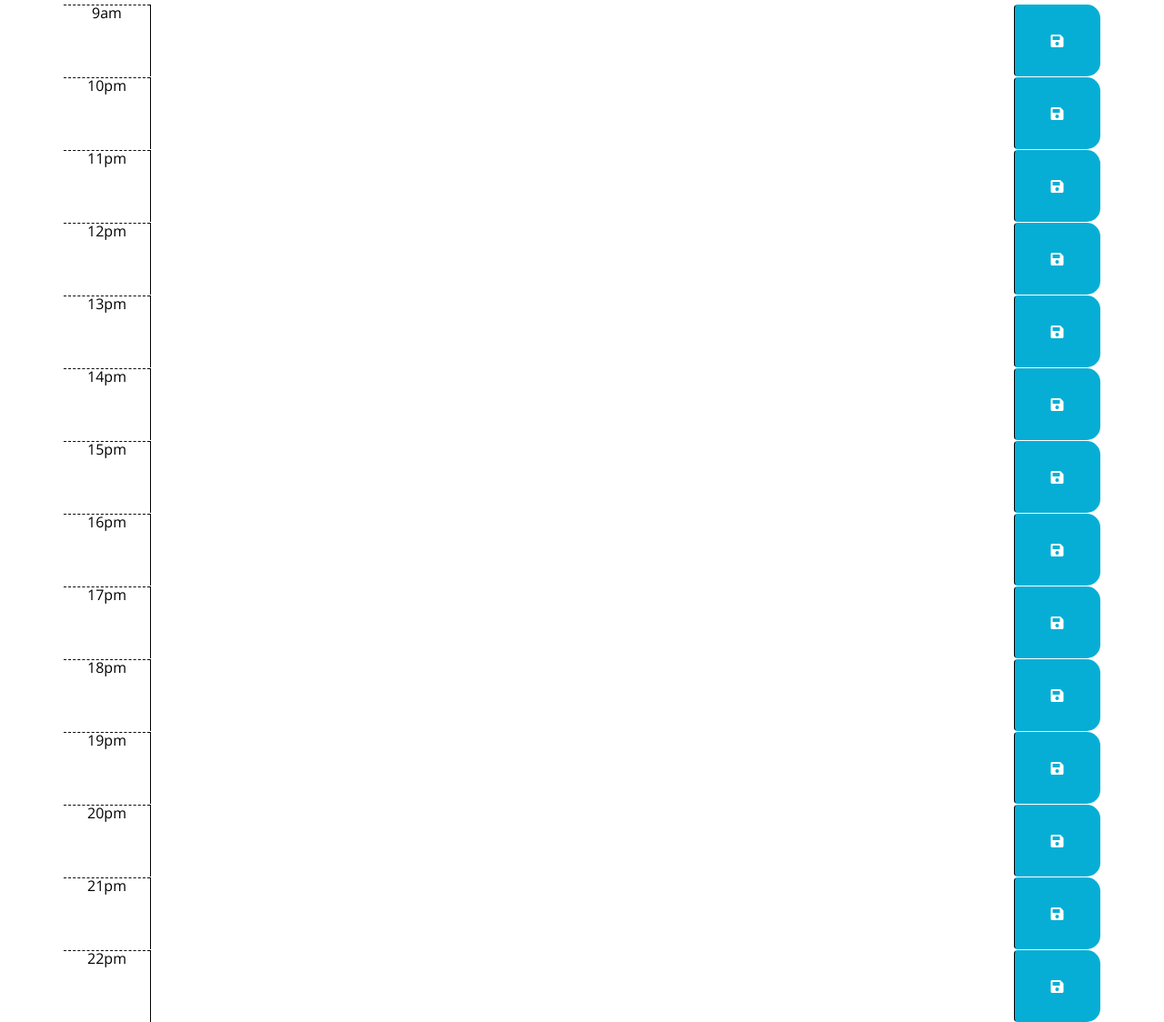
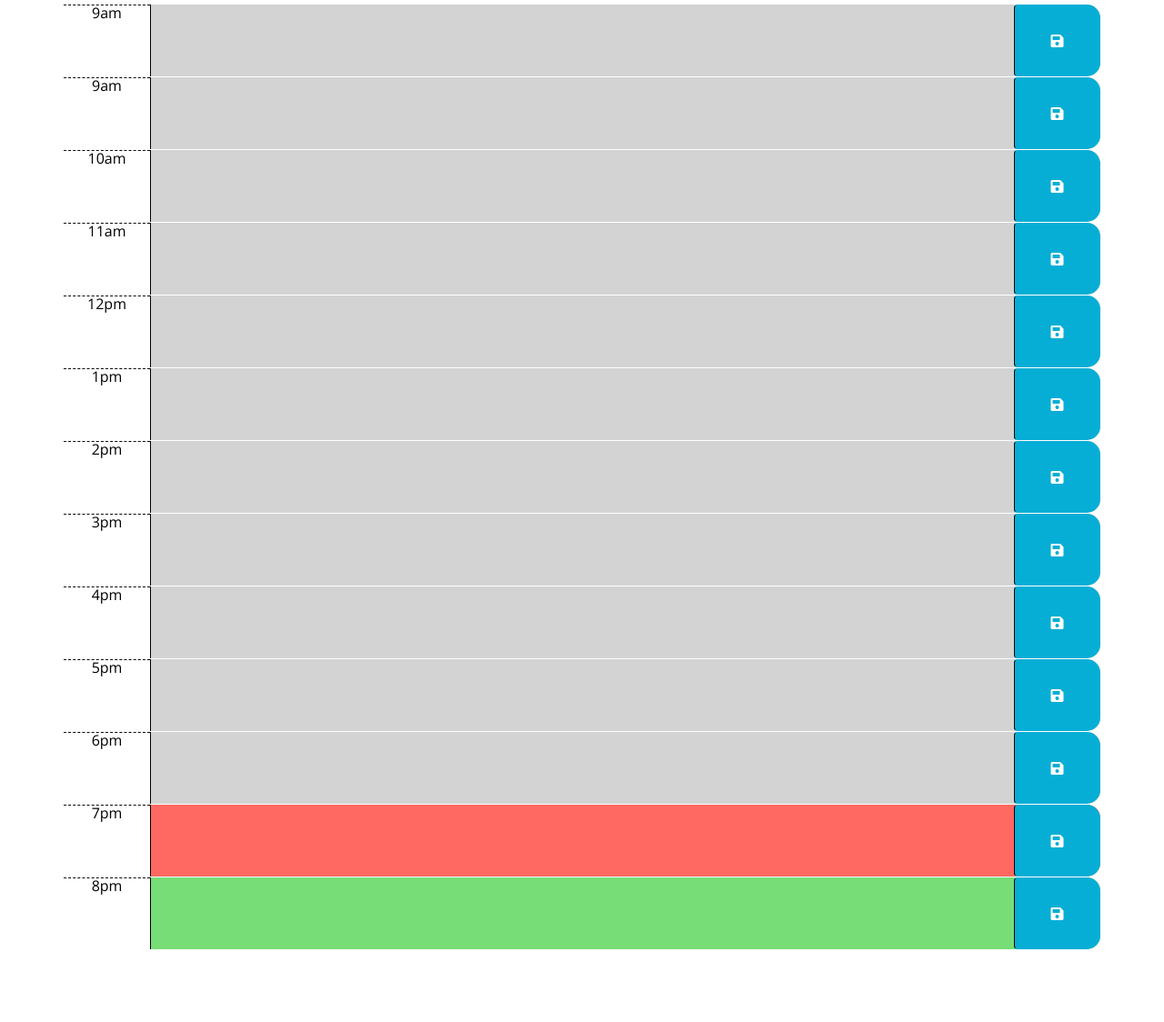
Before and after one commit to Demsley1/event-planner, a plain HTML site: page index.html in a window 1280 px wide. Shown: the part 332-1456 px from the top of the page at 91% size. After the commit the page ends 1376 px from the top, so only its background shows below. Drawn offline with nearby package versions, Linux system fonts and the light colour scheme.

Commit message:
added changes to html and script to get moment values to match div ids

```diff
--- a/assets/JS/javaScript.js
+++ b/assets/JS/javaScript.js
@@ -1,25 +1,36 @@
-var timeBlock = document.querySelector("#hour-time");
-var hour = document.querySelector("#currentHour");
+var hour = document.querySelectorAll("#currentHour");
 var containerEl = document.querySelector(".container");
 
+$(document).ready(function() {
+    var auditTimeBlock = function() {
+        // get current hour from
+        var hourNow = moment().hour();
+        console.log(hourNow)
 
-$(document).ready(function() {
-    function timeDiv() {
-        var i;
-        for (i = 10; i < 23; i++) {
-        var time = moment().format(i + "a");
-        console.log(time);
-        $(containerEl).append (
-            `<div id="hour-time" class="row time-block">
-                <div id="currentHour" class="col-md-1 hour">` + time + `</div>
-                <textarea class="col-md-10 description"></textarea>
-                <button class="btn saveBtn col-md-1"><i class="fas fa-save"></i></button>
-            </div>`);
-        }
+        $(".time-block").each(function() {
+            var time = parseInt($(this).attr("id"));
+            console.log(time);
+            if (hourNow > time) {
+                $(this).addClass("past");
+            }
+            else if (hourNow == time) {
+                $(this).addClass("present");
+            }
+            else {
+                $(this).addClass("future");
+            }
+        });
+
     };
 
+    $(".saveBtn").on("click", function () {
+        var textVal = $(this).siblings(".description").val();
+        var timeVal = $(this).parent().attr("id");
+        localStorage.setItem(timeVal, textVal);
+    });
 
-    timeDiv();
+    auditTimeBlock();
+
 });
 
 var getTime = function() {
--- a/index.html
+++ b/index.html
@@ -21,14 +21,71 @@
       <div class="container">
         <!-- Timeblocks go here -->
         <!--repeat these blocks to get a full day-->
-        <div id="hour-time" class="row time-block">
-          <div id="currentHour" class="col-md-1 hour"><span>9am</span>
-          </div>
-          <textarea class="col-md-10 description">
-          </textarea>
+        <div id="8" class="row time-block">
+          <div id="currentHour" class="col-md-1 hour">9am</div>
+          <textarea class="col-md-10 description"></textarea>
           <button class="btn saveBtn col-md-1"><i class="fas fa-save"></i></button>
         </div>
-      </div>
+        <div id="9" class="row time-block">
+          <div id="currentHour" class="col-md-1 hour">9am</div>
+          <textarea class="col-md-10 description"></textarea>
+          <button class="btn saveBtn col-md-1"><i class="fas fa-save"></i></button>
+        </div>
+        <div id="10" class="row time-block">
+          <div id="currentHour" class="col-md-1 hour">10am</div>
+          <textarea class="col-md-10 description"></textarea>
+          <button class="btn saveBtn col-md-1"><i class="fas fa-save"></i></button>
+        </div>
+        <div id="11" class="row time-block">
+          <div id="currentHour" class="col-md-1 hour">11am</div>
+          <textarea class="col-md-10 description"></textarea>
+          <button class="btn saveBtn col-md-1"><i class="fas fa-save"></i></button>
+        </div>
+        <div id="12" class="row time-block">
+          <div id="currentHour" class="col-md-1 hour">12pm</div>
+          <textarea class="col-md-10 description"></textarea>
+          <button class="btn saveBtn col-md-1"><i class="fas fa-save"></i></button>
+        </div>
+        <div id="13" class="row time-block">
+          <div id="currentHour" class="col-md-1 hour">1pm</div>
+          <textarea class="col-md-10 description"></textarea>
+          <button class="btn saveBtn col-md-1"><i class="fas fa-save"></i></button>
+        </div>
+        <div id="14" class="row time-block">
+          <div id="currentHour" class="col-md-1 hour">2pm</div>
+          <textarea class="col-md-10 description"></textarea>
+          <button class="btn saveBtn col-md-1"><i class="fas fa-save"></i></button>
+        </div>
+        <div id="15" class="row time-block">
+          <div id="currentHour" class="col-md-1 hour">3pm</div>
+          <textarea class="col-md-10 description"></textarea>
+          <button class="btn saveBtn col-md-1"><i class="fas fa-save"></i></button>
+        </div>
+        <div id="16" class="row time-block">
+          <div id="currentHour" class="col-md-1 hour">4pm</div>
+          <textarea class="col-md-10 description"></textarea>
+          <button class="btn saveBtn col-md-1"><i class="fas fa-save"></i></button>
+        </div>
+        <div id="17" class="row time-block">
+          <div id="currentHour" class="col-md-1 hour">5pm</div>
+          <textarea class="col-md-10 description"></textarea>
+          <button class="btn saveBtn col-md-1"><i class="fas fa-save"></i></button>
+        </div>
+        <div id="18" class="row time-block">
+          <div id="currentHour" class="col-md-1 hour">6pm</div>
+          <textarea class="col-md-10 description"></textarea>
+          <button class="btn saveBtn col-md-1"><i class="fas fa-save"></i></button>
+        </div>
+        <div id="19" class="row time-block">
+          <div id="currentHour" class="col-md-1 hour">7pm</div>
+          <textarea class="col-md-10 description"></textarea>
+          <button class="btn saveBtn col-md-1"><i class="fas fa-save"></i></button>
+        </div>
+        <div id="20" class="row time-block">
+          <div id="currentHour" class="col-md-1 hour">8pm</div>
+          <textarea class="col-md-10 description"></textarea>
+          <button class="btn saveBtn col-md-1"><i class="fas fa-save"></i></button>
+        </div>
     </main>
 
     <script src="https://code.jquery.com/jquery-3.4.1.min.js"></script>
```
